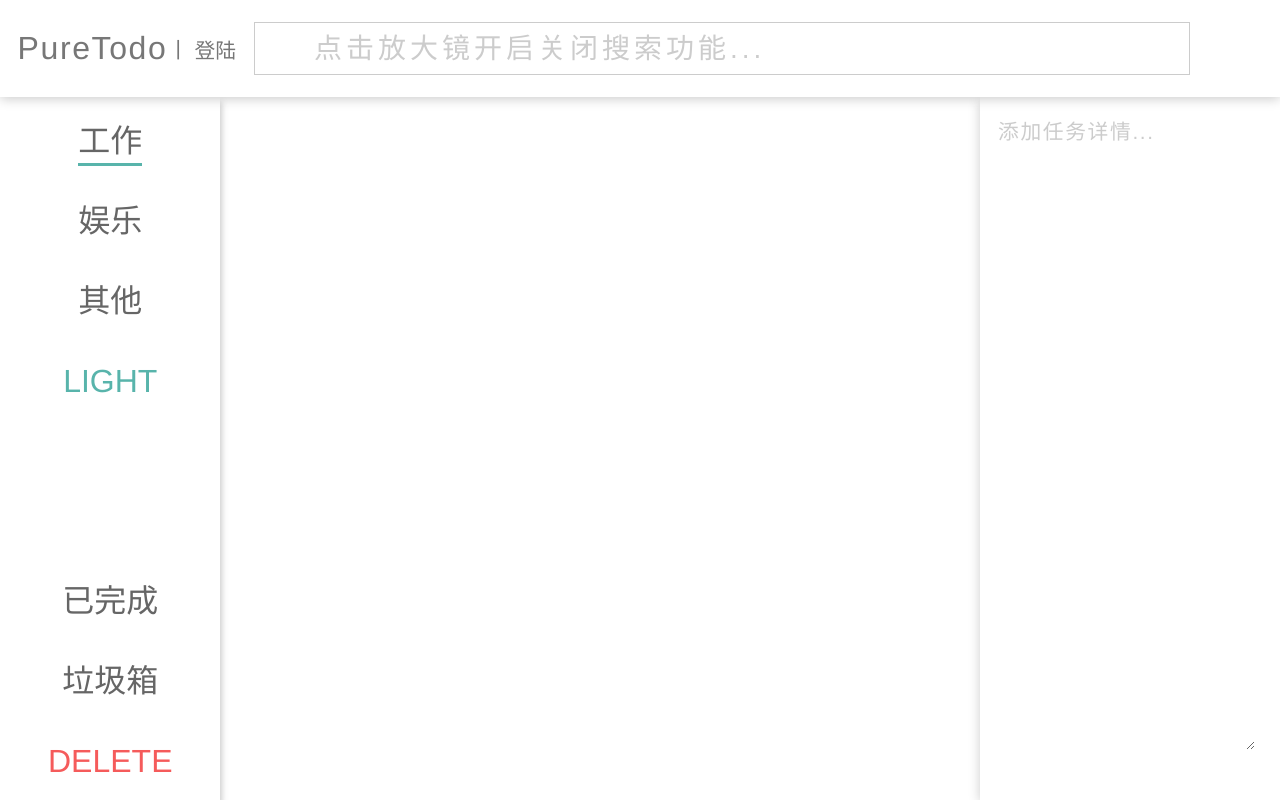
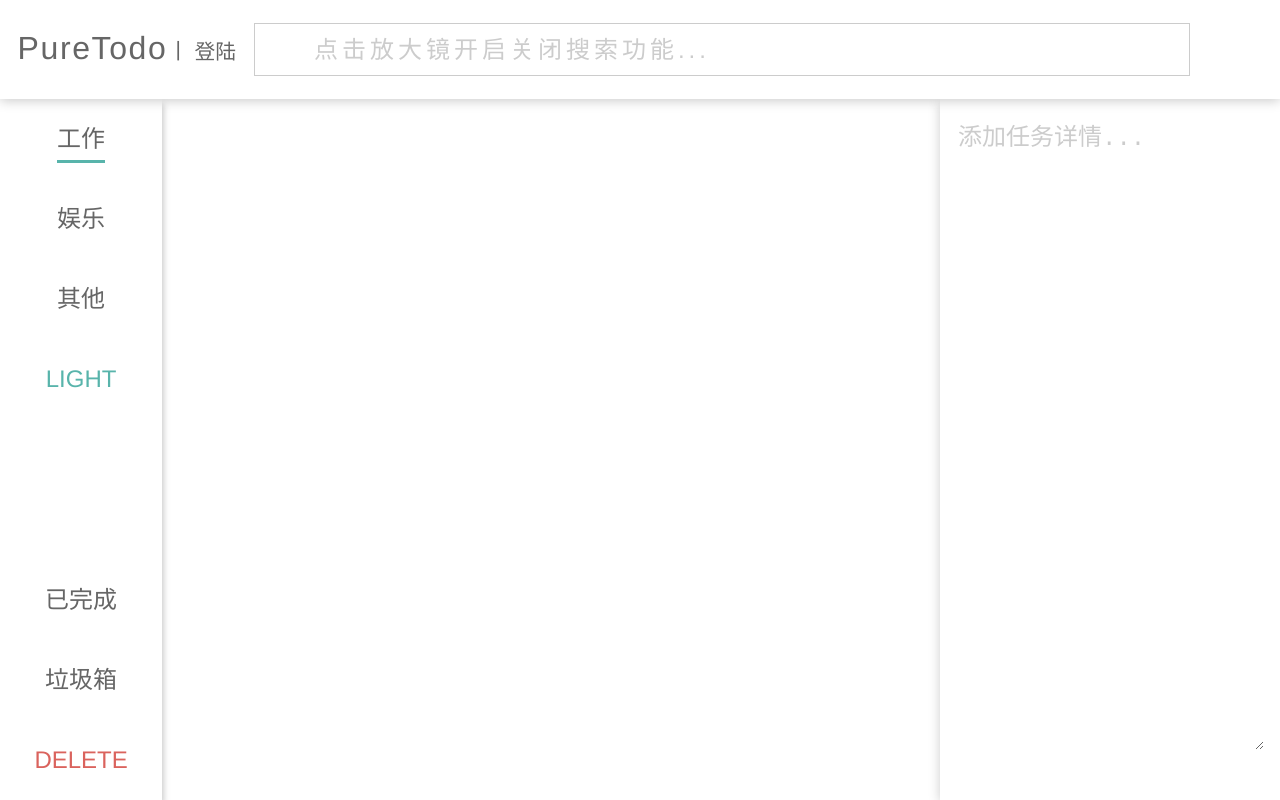
Before and after one commit to norvca/todolist, a website: page app/index.html in a window 1280 px wide. Drawn offline with Linux system fonts and the light colour scheme.

Commit message:
Improve layout code in CSS

```diff
--- a/app/assets/sass/abstracts/_mixins.scss
+++ b/app/assets/sass/abstracts/_mixins.scss
@@ -25,6 +25,12 @@
   }
 }
 
+// Layout algorithm
+@mixin layout($width: 15, $columns: 15) {
+  $initial-basis: percentage($width / $columns);
+  flex-basis: $initial-basis;
+}
+
 // Text selection
 @mixin selection($background-color: transparent, $color: inherit) {
   ::selection {
--- a/app/assets/sass/abstracts/_variables.scss
+++ b/app/assets/sass/abstracts/_variables.scss
@@ -2,3 +2,12 @@
 $mainGreen: #58b4ab;
 $mainPurple: #66638b;
 $mainRed: #da635d;
+
+$secondGreen: #8fb4aa;
+$secondRed: #da9798;
+
+$color-dark-1: #666;
+$color-dark-2: #888;
+$color-dark-3: #aaa;
+
+$color-light: #ccc;
--- a/app/assets/sass/base/_base.scss
+++ b/app/assets/sass/base/_base.scss
@@ -23,9 +23,20 @@ body {
   height: 100%;
 }
 
+html {
+  font-family: Helvetica, sans-serif;
+  font-size: 62.5%;
+
+  @include atSmall {
+    font-size: 75%;
+  }
+
+  @include atMedium {
+    font-size: 100%;
+  }
+}
+
 body {
-  font: 1.875rem Helvetica;
-  color: #555;
   display: flex;
   flex-direction: column;
 }
--- a/app/assets/sass/base/_global.scss
+++ /dev/null
@@ -1,7 +0,0 @@
-@use '../abstracts/variables' as *;
-
-// TODO: main 应放在 layout 类别
-main {
-  display: flex;
-  overflow: hidden;
-}
--- a/app/assets/sass/base/_typography.scss
+++ b/app/assets/sass/base/_typography.scss
@@ -1,6 +1,13 @@
+@use "../abstracts/variables" as *;
+
+main {
+  font-size: 1.5rem;
+  color: $color-dark-1;
+}
+
 a {
   text-decoration: none;
-  color: #666;
+  color: $color-dark-1;
 }
 
 h4 {
@@ -9,8 +16,4 @@ h4 {
   overflow: hidden;
   text-overflow: ellipsis;
   white-space: nowrap;
-
-  @mixin atMedium {
-    width: 200px;
-  }
 }
--- a/app/assets/sass/base/_utilities.scss
+++ b/app/assets/sass/base/_utilities.scss
@@ -4,7 +4,6 @@
   display: none !important;
 }
 
-/* Caution! 样式控制，放在这里以后可能会有BUG */
 .active {
   display: inline !important;
 }
--- a/app/assets/sass/components/_icon.scss
+++ b/app/assets/sass/components/_icon.scss
@@ -1,3 +1,5 @@
+@use "../abstracts/variables" as *;
+
 .icon {
   width: 2.2rem;
   height: 2.2rem;
@@ -8,12 +10,12 @@
 
   &__search {
     padding: 0 1vh;
-    color: #777;
+    color: $color-dark-2;
   }
 
   &__add {
     padding: 1vh;
-    color: #777;
+    color: $color-dark-2;
   }
 
   &__work,
@@ -21,7 +23,7 @@
   &__others,
   &__finished,
   &__bin {
-    color: #999;
+    color: $color-dark-2;
   }
 
   &__todo {
--- a/app/assets/sass/components/_login.scss
+++ b/app/assets/sass/components/_login.scss
@@ -9,6 +9,8 @@
   bottom: 0;
   left: 0;
   background-color: rgba(50, 50, 50, 0.6);
+
+  @include selection($mainGreen, #fff);
 
   opacity: 0;
   visibility: hidden;
@@ -53,12 +55,12 @@
       border-radius: 0.3rem;
       font-size: 1.3rem;
       outline: none;
-      color: #555;
+      color: $color-dark-1;
       transition: all 0.2s;
     }
 
     &__input::placeholder {
-      color: #ccc;
+      color: $color-light;
     }
 
     &__input:focus {
@@ -68,8 +70,8 @@
     &__button {
       display: flex;
       justify-content: center;
-      border: 1px solid #6bc5bc;
-      background-color: #6bc5bc;
+      border: 1px solid $mainGreen;
+      background-color: $mainGreen;
       border-radius: 4px;
       padding: 0.5rem 0;
       margin-top: 1rem;
@@ -113,12 +115,12 @@
       border-radius: 0.3rem;
       font-size: 1.3rem;
       outline: none;
-      color: #555;
+      color: $color-dark-1;
       transition: all 0.2s;
     }
 
     &__input::placeholder {
-      color: #ccc;
+      color: $color-light;
     }
 
     &__input:focus {
@@ -132,8 +134,8 @@
 
     &__button {
       flex: 1 0 auto;
-      border: 1px solid #777499;
-      background-color: #777499;
+      border: 1px solid $mainPurple;
+      background-color: $mainPurple;
       border-radius: 4px;
       padding: 0.5rem 0;
       margin-top: 1rem;
@@ -155,9 +157,7 @@
 
   /* 登陆注册切换 */
   &__bottom {
-    color: #bbb;
     margin-top: 0.5rem;
-    font-size: 0.9rem;
     display: flex;
     justify-content: flex-end;
 
@@ -166,11 +166,7 @@
     }
 
     a {
-      color: #bbb;
-    }
-
-    a:hover {
-      color: #666;
+      color: $color-dark-2;
     }
   }
 
--- a/app/assets/sass/components/_modal.scss
+++ b/app/assets/sass/components/_modal.scss
@@ -69,7 +69,7 @@
   }
 
   &__btn-no {
-    background-color: #8fb4aa;
+    background-color: $secondGreen;
   }
 
   &__btn-no:hover {
@@ -77,7 +77,7 @@
   }
 
   &__btn-yes {
-    background-color: #da9798;
+    background-color: $secondRed;
   }
 
   &__btn-yes:hover {
--- a/app/assets/sass/layout/_detail.scss
+++ b/app/assets/sass/layout/_detail.scss
@@ -8,35 +8,21 @@
   @include selection($mainGreen, #fff);
 
   @include atSmall {
-    display: block;
-    box-shadow: 0px 2px 11px 0px #ccc;
-    width: 220px;
-  }
-
-  @include atMedium {
-    min-width: 300px;
+    display: flex;
+    flex-direction: column;
+    box-shadow: 0px 2px 11px 0px $color-light;
   }
 
   &__paragraph {
     margin: 0 1rem 1rem 1rem;
-    color: #666;
+    color: $color-dark-1;
     height: 90%;
-    font: 1.3rem Helvetica;
     outline: none;
-    letter-spacing: 0.1vh;
     border: none;
-
-    @include atSmall {
-      width: 70%;
-    }
-
-    @include atMedium {
-      width: 85%;
-    }
+    font-size: 1.5rem;
   }
 
   &__paragraph::placeholder {
-    color: #ccc;
-    letter-spacing: 0.2vh;
+    color: $color-light;
   }
 }
--- /dev/null
+++ b/app/assets/sass/layout/_grid.scss
@@ -0,0 +1,35 @@
+@use '../abstracts/mixins' as *;
+
+main {
+  flex: 1;
+  display: flex;
+  overflow: hidden;
+
+  @include atSmall {
+    .sidebar {
+      @include layout(1, 8);
+    }
+
+    .todolist {
+      @include layout(5, 8);
+    }
+
+    .detail {
+      @include layout(2, 8);
+    }
+  }
+
+  @include atMedium {
+    .sidebar {
+      @include layout(2, 14);
+    }
+
+    .todolist {
+      @include layout(9, 14);
+    }
+
+    .detail {
+      @include layout(3, 14);
+    }
+  }
+}
--- a/app/assets/sass/layout/_sidebar.scss
+++ b/app/assets/sass/layout/_sidebar.scss
@@ -4,18 +4,11 @@
 /* 左侧工具栏 */
 .sidebar {
   display: flex;
-  padding: 0 1rem;
-  height: 88vh;
+  padding: 0 1.5rem;
   box-shadow: 2px 4px 6px 0px #ccc;
 
-  @include atSmall {
-    padding: 0 0.6rem;
-    font-size: 1.5rem;
-  }
-
   @include atMedium {
-    padding: 0 3rem;
-    font-size: 2rem;
+    padding: 0 0rem;
   }
 
   /* 工具栏容器 */
@@ -26,46 +19,33 @@
     flex: 1;
     user-select: none;
 
-    & ul {
-      margin-top: 0.5vh;
-      display: flex;
-      flex-direction: column;
-      justify-content: space-around;
+    ul {
       text-align: center;
-    }
-
-    & ul li {
-      /*flex: 1 0 10vh;*/
-    }
-
-    & ul li:hover {
       cursor: pointer;
     }
 
-    & ul li:hover a {
+    ul li:hover a {
       border-bottom: 3px solid #99cccc;
       padding-bottom: 0.5vh;
       transition: all 0.3s;
     }
 
-    & ul li a {
+    ul li a {
       pointer-events: none;
-      line-height: 10vh;
+      line-height: 5rem;
     }
 
-    & .icon {
-      display: inline;
-
+    .icon {
       @include atSmall {
         display: none;
       }
     }
 
-    & span {
+    span {
       display: none;
 
       @include atSmall {
-        display: inline;
+        display: inline-block;
       }
     }
   }
@@ -75,25 +55,16 @@
     flex-direction: column;
   }
 
-  /*让 sidebar-list-level 元素排序最末又使其可以控制兄弟元素*/
   &__list-level {
     order: 1;
   }
 
-  &__list-level:hover ~ li a {
-    border: none;
-  }
-
-  &__delete {
-    background-color: inherit;
-
-    a {
-      color: #f55b5b;
-    }
+  &__delete a {
+    color: $mainRed;
   }
 
   &__act a {
     border-bottom: 3px solid $mainGreen;
-    padding-bottom: 0.5vh;
+    padding-bottom: 0.5rem;
   }
 }
--- a/app/assets/sass/layout/_site-header.scss
+++ b/app/assets/sass/layout/_site-header.scss
@@ -4,14 +4,11 @@
 /* 头部导航 */
 .site-header {
   display: flex;
-  flex: 0 0 12vh;
+  flex-basis: 10%;
   background-color: #fff;
   box-shadow: 0px 2px 11px 0px #ccc;
-  color: #777;
-
-  @include atSmall {
-    padding: 0;
-  }
+  color: $color-dark-1;
+  font-size: 1.5rem;
 
   /* 随机任务区域 */
   &__random-task {
@@ -41,7 +38,6 @@
   }
 
   &__login {
-    display: block;
     align-self: center;
     cursor: pointer;
     font-size: 1rem;
@@ -78,7 +74,7 @@
   }
 
   &__loginIcon {
-    padding: 0 1rem;
+    padding: 0 1.5rem;
 
     @include atSmall {
       display: none;
@@ -98,6 +94,11 @@
     justify-content: center;
     align-self: center;
     background-color: #fff;
+    margin-right: 1.5rem;
+
+    @include atSmall {
+      margin-right: 0;
+    }
 
     &__content {
       display: flex;
@@ -110,16 +111,16 @@
     &__input {
       width: 0;
       border: none;
-      font-size: 3.5vh;
+      font-size: 1.5rem;
       padding-left: 1vh;
       flex: 1 0 auto;
       outline: none;
-      color: #555;
+      color: $color-dark-1;
       letter-spacing: 0.3vh;
     }
 
     &__input::placeholder {
-      color: #ccc;
+      color: $color-light;
       letter-spacing: 0.5vh;
     }
   }
--- a/app/assets/sass/layout/_todolist.scss
+++ b/app/assets/sass/layout/_todolist.scss
@@ -1,82 +1,66 @@
 @use '../abstracts/mixins' as *;
+@use '../abstracts/variables' as *;
 
 /* 主要任务区 */
 .todolist {
   display: flex;
+  flex-direction: column;
   overflow-y: auto;
-  padding: 0.4rem 1rem;
+  padding: 1.5rem;
   flex-grow: 1;
-  flex-direction: column;
-
-  @include atSmall {
-    padding: 0.7rem 2rem;
-  }
 
   &__time {
     display: flex;
     flex-direction: column;
-    margin: 7vh 0 1vh -6vh;
-  }
-
-  &__time:first-of-type {
-    margin: -2vh 0 1vh -6vh;
+    align-items: flex-start;
   }
 
   &__week {
-    text-align: center;
-    width: 18vh;
-    font-size: 2.5rem;
+    font-size: 3rem;
 
-    @include atSmall {
-      font-size: 3.5rem;
+    @include atMedium {
+      font-size: 2.5rem;
     }
   }
 
   &__date {
-    display: flex;
-    width: 18vh;
-    text-align: center;
-    font-size: 3.2vh;
-    justify-content: center;
-  }
-
-  &__list {
-    margin: 2vh 0vh 2vh 4vh;
+    color: $color-dark-3;
+    @include atMedium {
+      font-size: 1.2rem;
+    }
   }
 
   &__content {
+    display: flex;
+    justify-content: space-between;
+    align-items: center;
+
+    margin: 0.5rem 0 1rem 1.5rem;
     transition: all 0.1s;
     cursor: pointer;
-    display: flex;
-    justify-content: space-between;
     color: #fff;
-    border-radius: 1.5vh;
-    padding: 1vh 2vh;
-    align-items: center;
-    font-size: 1.5rem;
-    margin-bottom: 0.8rem;
+    border-radius: 0.5rem;
+    padding: 0.3rem 1rem;
 
-    @include atMedium {
-      font-size: 2rem;
-    }
+    @include selection($mainGreen, #fff);
   }
 
   &__content:hover {
-    box-shadow: 2px 2px 5px 1px #888;
+    box-shadow: 2px 2px 5px 1px $color-dark-2;
   }
 
   &__title {
     word-break: break-all;
-    display: block;
   }
 
   &__title:focus {
     background-color: rgba(255, 255, 255, 0.8);
-    color: #666;
+    color: $color-dark-1;
+    outline: 1px solid $color-dark-3;
   }
 
   &__focus {
-    margin-left: -4vh;
-    box-shadow: 2px 2px 5px 1px #888;
+    margin-left: 0;
+    box-shadow: 2px 2px 5px 1px $color-dark-2;
   }
 }
--- a/app/assets/sass/main.scss
+++ b/app/assets/sass/main.scss
@@ -2,10 +2,10 @@
 @use 'abstracts/mixins';
 
 @use 'base/base';
-@use 'base/global';
 @use 'base/typography';
 @use 'base/utilities';
 
+@use 'layout/grid';
 @use 'layout/site-header';
 @use 'layout/sidebar';
 @use 'layout/todolist';
```
Also changed, not shown: app/dist/styles/style.css.
